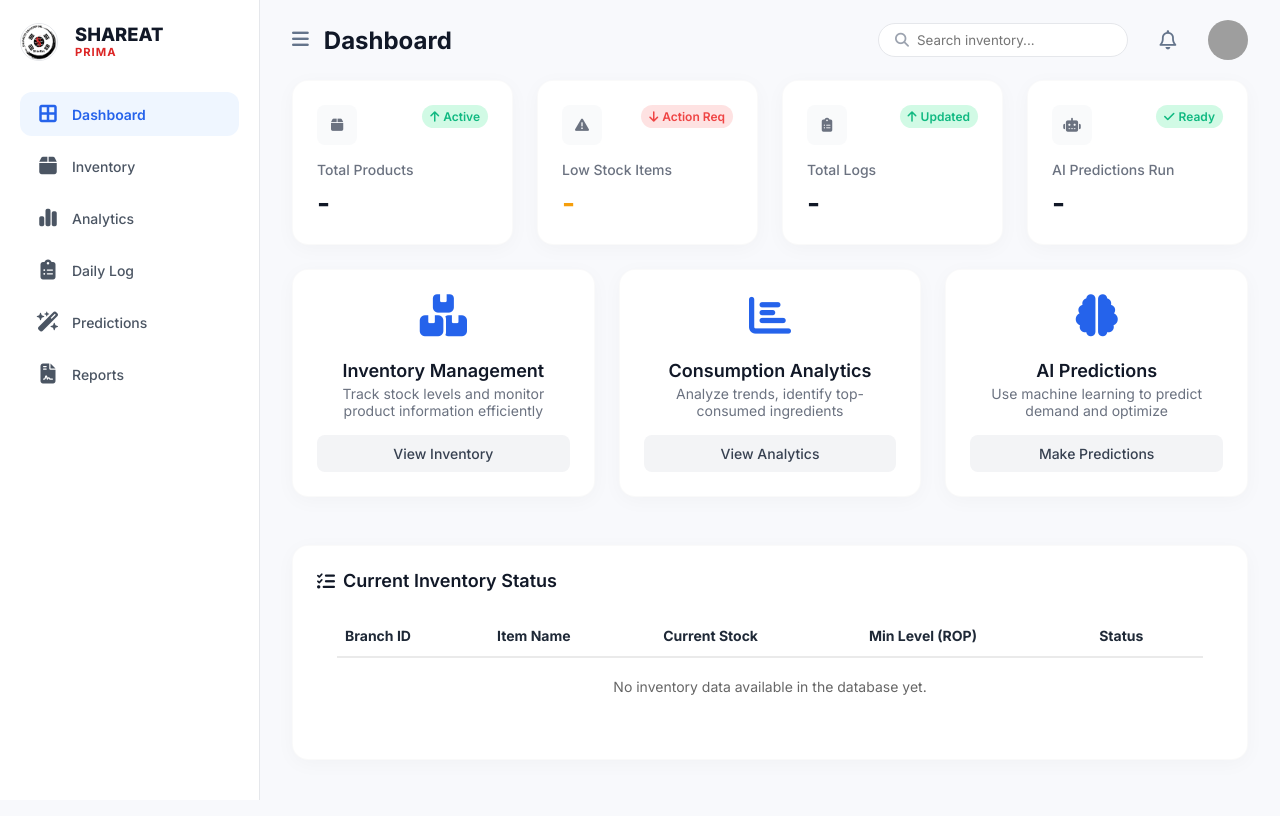
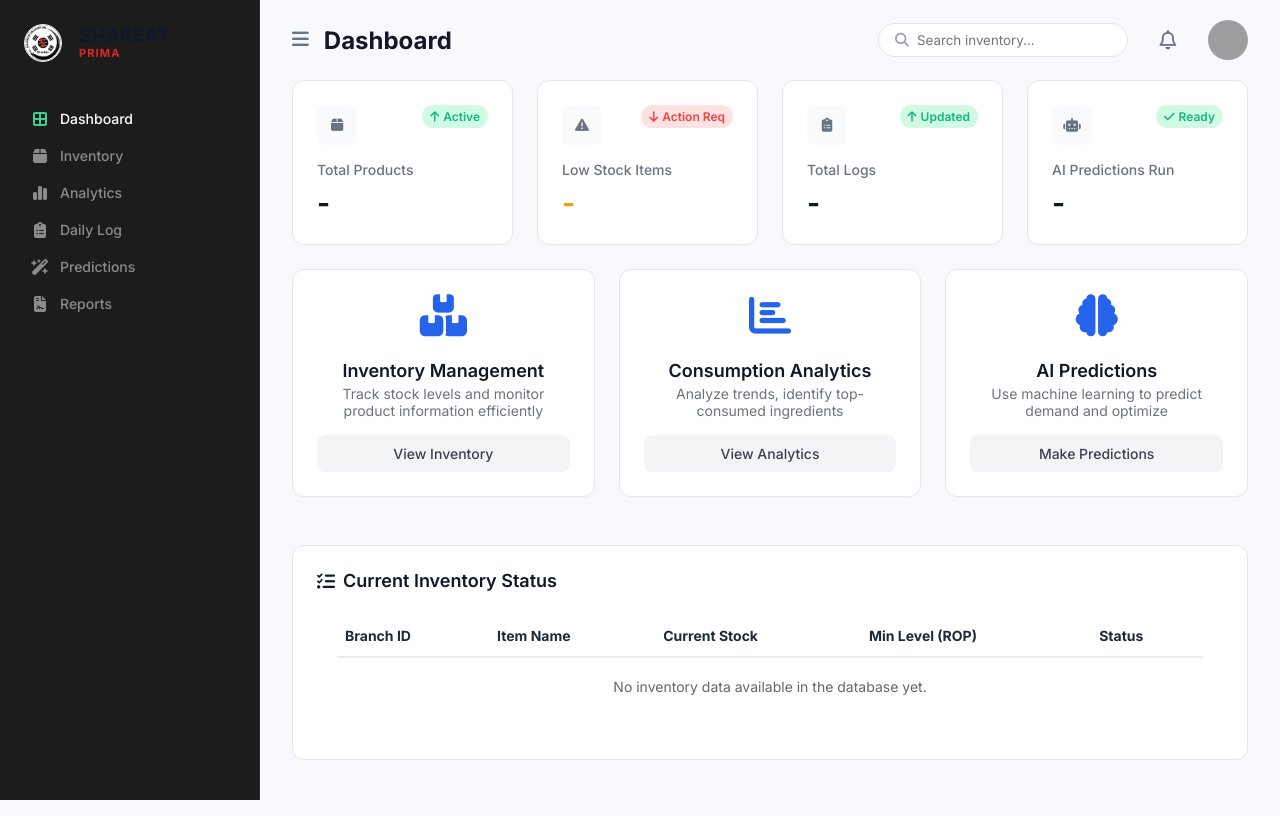
Before and after one commit to excesting/shareitV1, a Flask app: page / in a window 1280 px wide. Run offline with Flask 3, Linux system fonts and the light colour scheme; the visitor is signed in with stand-in values (Sample User, id 1); data that the repository does not hold is empty; parts of the project's set-up code (start-up, migrations or seed data) failed here and were passed over; some libraries are stand-ins or nearby versions; grey boxes are pictures that could not be loaded.

Commit message:
Update CSS for Supabase-inspired sidebar styling

```diff
--- a/static/css/style.css
+++ b/static/css/style.css
@@ -1,4 +1,4 @@
-/* Professional Premium CSS Framework (D-inventy Inspired) */
+/* Professional Premium CSS Framework (Supabase Inspired Sidebar) */
 
 :root {
     /* Primary Brand Colors */
@@ -6,10 +6,18 @@
     --primary-light: #eff6ff;
     --primary-dark: #1d4ed8;
 
+    /* Supabase Dark Sidebar Colors */
+    --sb-bg: #1c1c1c;
+    --sb-text: #8b8b8b;
+    --sb-text-hover: #ffffff;
+    --sb-heading: #5e5e5e;
+    --sb-accent: #3ecf8e; /* Supabase Neon Green */
+    --sb-hover-bg: rgba(255, 255, 255, 0.05);
+    --sb-border: #2e2e2e;
+
     /* Neutral Colors */
     --white: #ffffff;
     --bg-main: #f8f9fc; /* Soft off-white/gray background */
-    --sidebar-bg: #ffffff;
 
     --gray-50: #f9fafb;
     --gray-100: #f3f4f6;
@@ -39,7 +47,7 @@
     --border-radius-lg: 1rem;
     --border-radius-xl: 1.25rem;
 
-    --font-family: 'Inter', sans-serif;
+    --font-family: 'Inter', -apple-system, BlinkMacSystemFont, "Segoe UI", Roboto, sans-serif;
     --transition: all 0.3s ease;
 }
 
@@ -51,99 +59,109 @@ body { font-family: var(--font-family); color: var(--gray-800); background: var(
 ---------------------------------------- */
 .app-container { display: flex; min-height: 100vh; }
 
-/* --- 1. EXPANDED SIDEBAR --- */
+/* --- 1. EXPANDED SIDEBAR (SUPABASE STYLE) --- */
 .sidebar {
     width: 260px;
-    background: var(--sidebar-bg);
-    border-right: 1px solid var(--gray-200);
+    background: var(--sb-bg);
+    border-right: 1px solid var(--sb-border);
     display: flex;
     flex-direction: column;
     position: fixed;
     height: 100vh;
     z-index: 50;
-    padding: 1.5rem 1.25rem;
+    padding: 1.5rem 1rem;
     transition: width 0.3s ease, padding 0.3s ease;
-    overflow-x: hidden;
+    overflow-y: auto;
 }
 
 .sidebar-brand {
     display: flex;
     align-items: center;
     gap: 0.75rem;
-    font-size: 1.25rem;
-    font-weight: 700;
-    color: var(--gray-900);
-    margin-bottom: 2rem;
-    white-space: nowrap;
+    font-size: 1.1rem;
+    font-weight: 600;
+    color: #ffffff;
+    margin-bottom: 2.5rem;
+    padding: 0 0.5rem;
+    letter-spacing: 0.02em;
 }
 
 .brand-logo {
-    min-width: 36px;
-    height: 36px;
-    background: var(--primary-color);
-    color: var(--white);
-    border-radius: 8px;
+    color: var(--sb-accent);
+    font-size: 1.25rem;
     display: flex;
     align-items: center;
     justify-content: center;
-    font-size: 1rem;
+}
+
+.sidebar-group {
+    margin-bottom: 1.75rem;
+}
+
+.sidebar-heading {
+    font-size: 0.7rem;
+    text-transform: uppercase;
+    letter-spacing: 0.08em;
+    color: var(--sb-heading);
+    font-weight: 600;
+    margin-bottom: 0.75rem;
+    padding: 0 0.5rem;
 }
 
 .sidebar-nav {
     list-style: none;
     display: flex;
     flex-direction: column;
-    gap: 0.5rem;
-    flex: 1;
+    gap: 0.25rem;
 }
 
 .nav-link {
     display: flex;
     align-items: center;
-    padding: 12px 16px;
-    color: var(--gray-600);
+    padding: 0.5rem 0.75rem;
+    color: var(--sb-text);
     text-decoration: none;
+    font-size: 0.875rem;
     font-weight: 500;
-    border-radius: 12px;
-    transition: var(--transition);
+    border-radius: 6px;
+    transition: all 0.2s ease;
     white-space: nowrap;
 }
 
-/* Hardcode the icon size so text perfectly aligns */
 .nav-link i {
-    font-size: 1.25rem;
+    font-size: 1rem;
     min-width: 24px;
     text-align: center;
-    margin-right: 12px;
-    transition: margin 0.3s ease;
+    margin-right: 8px;
+    transition: color 0.2s ease;
 }
 
 .nav-link:hover {
-    color: var(--gray-900);
-    background: var(--gray-50);
+    color: var(--sb-text-hover);
+    background: var(--sb-hover-bg);
 }
 
+/* The Active State Magic */
 .nav-link.active {
-    background: var(--primary-light);
-    color: var(--primary-color);
-    font-weight: 600;
+    color: var(--sb-text-hover);
+    font-weight: 500;
+    background: transparent;
 }
 
-.sidebar-bottom {
-    margin-top: auto;
-    padding-top: 2rem;
-    border-top: 1px solid var(--gray-100);
+.nav-link.active i {
+    color: var(--sb-accent); /* Only the icon turns neon green */
 }
 
 /* --- 2. COLLAPSED SIDEBAR --- */
 .sidebar.collapsed {
     width: 88px;
-    padding: 1.5rem 10px; /* Reduces side padding so buttons center perfectly */
+    padding: 1.5rem 10px;
 }
 
-.sidebar.collapsed .sidebar-brand { justify-content: center; }
+.sidebar.collapsed .sidebar-brand { justify-content: center; padding: 0; }
+.sidebar.collapsed .sidebar-brand span { display: none; }
+.sidebar.collapsed .sidebar-heading { display: none; }
 .sidebar.collapsed .menu-text { display: none; }
-.sidebar.collapsed .sidebar-brand .brand-logo { margin-right: 0; }
 
 /* Force the links into perfect, centered squares */
 .sidebar.collapsed .nav-link {
@@ -154,7 +172,6 @@ body { font-family: var(--font-family); color: var(--gray-800); background: var(
     margin: 0 auto;
 }
 
-/* Wipe out the right margin on the icon so it stays dead center inside the square */
 .sidebar.collapsed .nav-link i {
     margin-right: 0;
 }
@@ -230,30 +247,117 @@ body { font-family: var(--font-family); color: var(--gray-800); background: var(
 /* ---------------------------------------
    UI Components (Cards, Buttons, Tables)
 ---------------------------------------- */
+
+/* Modern Page Header (The "Hero" section) */
+.page-hero {
+    margin-bottom: 2.5rem;
+    padding-bottom: 1.5rem;
+    border-bottom: 1px solid var(--gray-200);
+}
+
+.page-hero-title {
+    font-size: 2rem;
+    font-weight: 700;
+    color: var(--gray-900);
+    margin-bottom: 0.5rem;
+    letter-spacing: -0.02em;
+}
+
+.page-hero-subtitle {
+    font-size: 1rem;
+    color: var(--gray-500);
+    max-width: 600px;
+    line-height: 1.6;
+}
+
+.section-title {
+    font-size: 1.25rem;
+    font-weight: 600;
+    color: var(--gray-900);
+    margin-bottom: 1.25rem;
+    letter-spacing: -0.01em;
+}
+
+/* Minimalist Modern Cards */
 .card {
     background: var(--white);
-    border-radius: var(--border-radius-lg);
-    box-shadow: var(--shadow-card);
+    border-radius: 12px;
+    border: 1px solid var(--gray-200);
+    box-shadow: 0 1px 3px rgba(0,0,0,0.02);
     padding: 1.5rem;
     margin-bottom: 1.5rem;
-    border: 1px solid rgba(0,0,0,0.02);
+    transition: border-color 0.2s ease, box-shadow 0.2s ease, transform 0.2s ease;
+}
+
+.card:hover {
+    border-color: var(--gray-300);
+    box-shadow: 0 4px 12px rgba(0,0,0,0.05);
 }
 
 .card-header { display: flex; align-items: center; justify-content: space-between; margin-bottom: 1.5rem; }
 .card-title { font-size: 1.125rem; font-weight: 600; color: var(--gray-900); display: flex; align-items: center; gap: 0.5rem; margin:0; }
 .card-subtitle { color: var(--gray-500); font-size: 0.875rem; margin-top: 0.25rem; }
 
-/* Stats Card Redesign */
+/* Supabase-style "Feature/Module" Cards */
+.feature-card {
+    display: flex;
+    flex-direction: column;
+    height: 100%;
+}
+
+.feature-card-header {
+    display: flex;
+    align-items: center;
+    gap: 12px;
+    margin-bottom: 16px;
+}
+
+.feature-icon-wrapper {
+    width: 32px;
+    height: 32px;
+    border-radius: 8px;
+    background: var(--primary-light);
+    color: var(--primary-color);
+    display: flex;
+    align-items: center;
+    justify-content: center;
+    font-size: 0.875rem;
+}
+
+.feature-icon-wrapper.success { background: var(--success-bg); color: var(--success-color); }
+.feature-icon-wrapper.warning { background: var(--warning-bg); color: var(--warning-color); }
+
+.feature-title {
+    font-size: 1rem;
+    font-weight: 600;
+    color: var(--gray-900);
+    margin: 0;
+}
+
+.feature-desc {
+    color: var(--gray-500);
+    font-size: 0.875rem;
+    line-height: 1.6;
+    margin: 0;
+    flex-grow: 1;
+}
+
+/* Updated Stats Cards to match the new minimalist theme */
 .stats-card {
     background: var(--white);
-    border-radius: var(--border-radius-lg);
+    border-radius: 12px;
     padding: 1.5rem;
-    box-shadow: var(--shadow-card);
-    border: 1px solid rgba(0,0,0,0.02);
+    border: 1px solid var(--gray-200);
+    box-shadow: 0 1px 3px rgba(0,0,0,0.02);
     display: flex;
     flex-direction: column;
     gap: 0.5rem;
     position: relative;
+    transition: var(--transition);
+}
+
+.stats-card:hover {
+    border-color: var(--gray-300);
 }
 
 .stats-icon {
```
